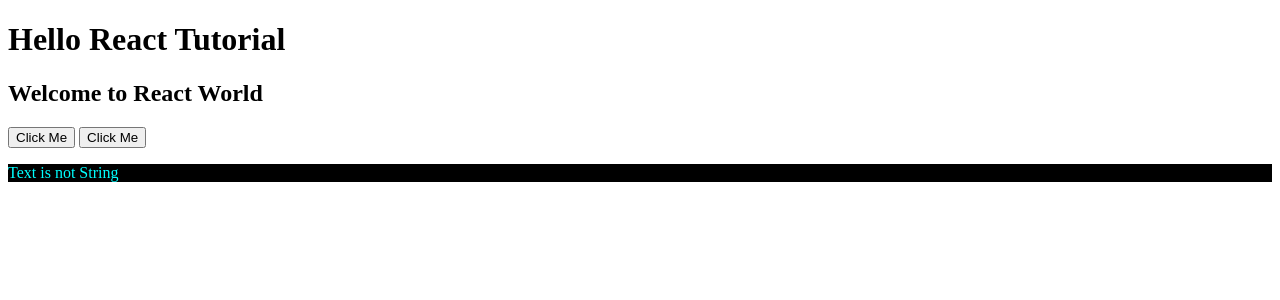
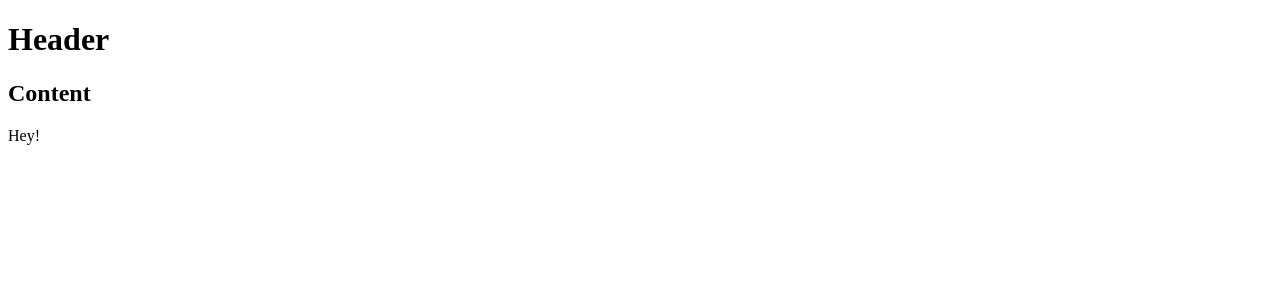
Before and after one commit to My-React-Project/react_tutorial, a React app: page / in a window 1280 px wide. Shown: the top 300 px of the page. Built offline with nearby package versions, Linux system fonts and the light colour scheme.

Commit message:
Component 생성 및 모듈화

```diff
--- a/src/components/App.js
+++ b/src/components/App.js
@@ -1,34 +1,30 @@
 import React from 'react';
 
 class App extends React.Component {
+  render() {
+    return (
+      <div>
+        <Header/>
+        <Content/>
+      </div>
+    );
+  }
+}
 
-  sayHey() {
-    alert("Hey")
+class Header extends React.Component {
+  render() {
+    return (
+      <h1>Header</h1>
+    );
   }
+}
 
+class Content extends React.Component {
   render() {
-    let text = "React World";
-
-    let pStyle = {
-      color: 'aqua',
-      backgroundColor: 'black'
-    };
-
-    function sayHey() {
-      alert("hey");
-    }
-
     return (
-      <div> {/* component를 감싸는 최상위 Element가 필수  */}
-        <h1>Hello React Tutorial</h1>
-        <h2>Welcome to {text}</h2> {/* Js 표현은 {}로 wrapping 하여 사 */}
-
-        {/* method 사용 시 ()를 붙일 경우 페이지가 로드 될때 실행 됨. */}
-        <button onClick={sayHey}>Click Me</button> {/* local method 사용 */}
-        <button onClick={this.sayHey}>Click Me</button> {/* class method 사용 */}
-
-        {/* JSX에서 Js의 If-Else문을 사용할 수 없기 때문에 삼항연산을 이용하여 구현*/}
-        <p style = {pStyle}>{ typeof(text) === "number" ? text : "Text is not String"}</p>
+      <div>
+        <h2>Content</h2>
+        <p>Hey!</p>
       </div>
     );
   }
```
Also changed, not shown: src/components/Sample.js (added, +37 -0 lines).
